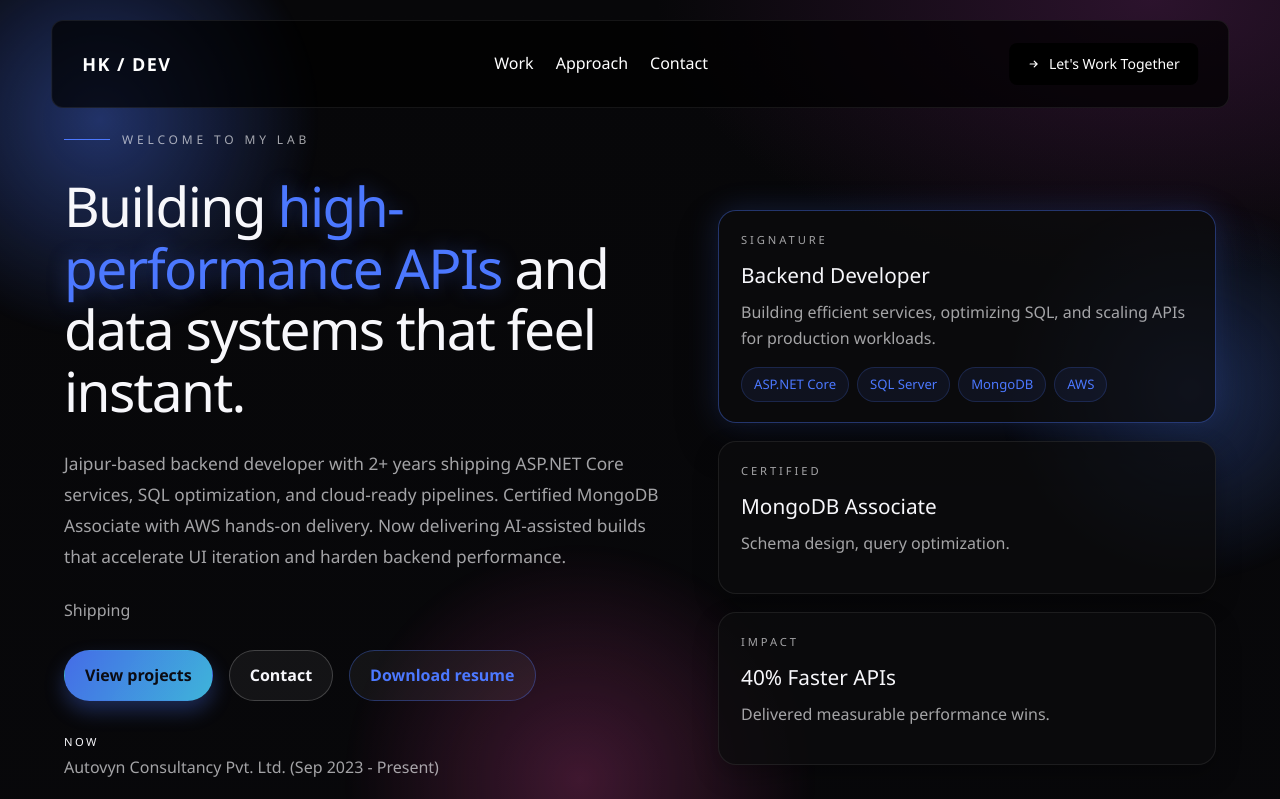
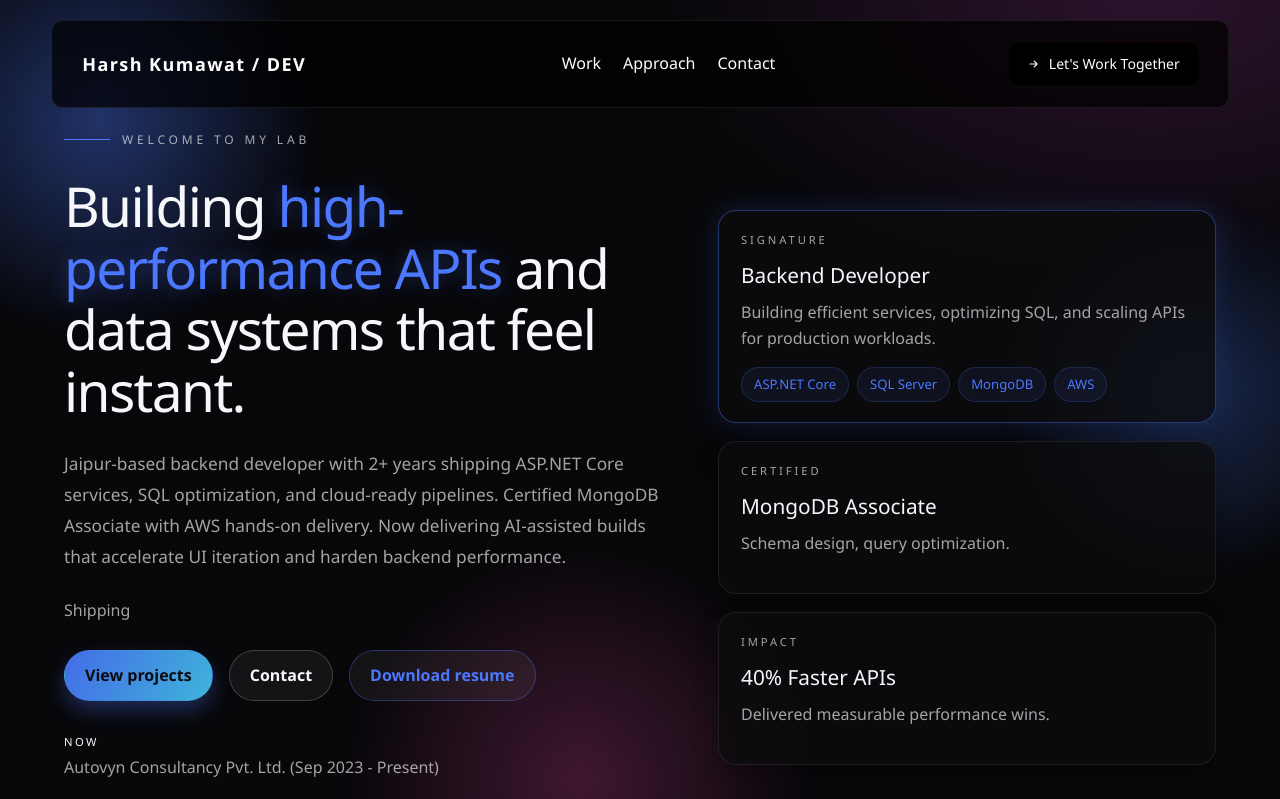
Before and after one commit to Harshxu/mainportfoliowebsite, a React (Vite) app: page / in a window 1280 px wide. Shown: the top 799 px of the page. Built offline with nearby package versions, Linux system fonts and the light colour scheme.

Commit message:
EditName

```diff
--- a/src/Navbar.jsx
+++ b/src/Navbar.jsx
@@ -15,7 +15,7 @@ export default function Navbar() {
 
   return (
     <nav className={`navbar ${scrolled ? 'navbar-scrolled' : ''}`}>
-      <div className="navbar-logo">HK / DEV</div>
+      <div className="navbar-logo">Harsh Kumawat / DEV</div>
       <div className="navbar-links">
         <a href="#work">Work</a>
         <a href="#skills">Approach</a>
```
